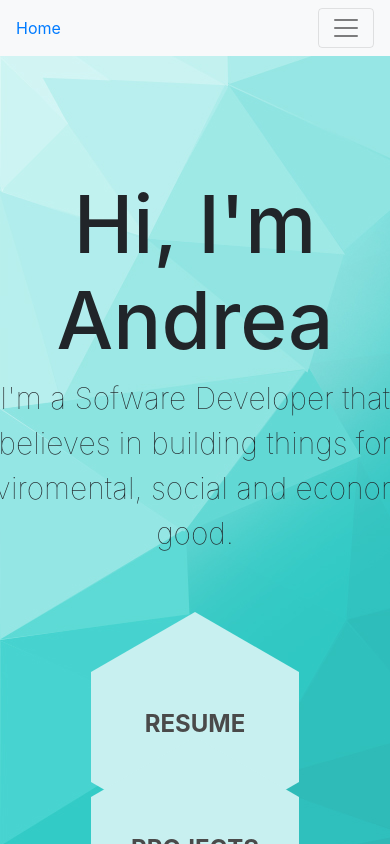
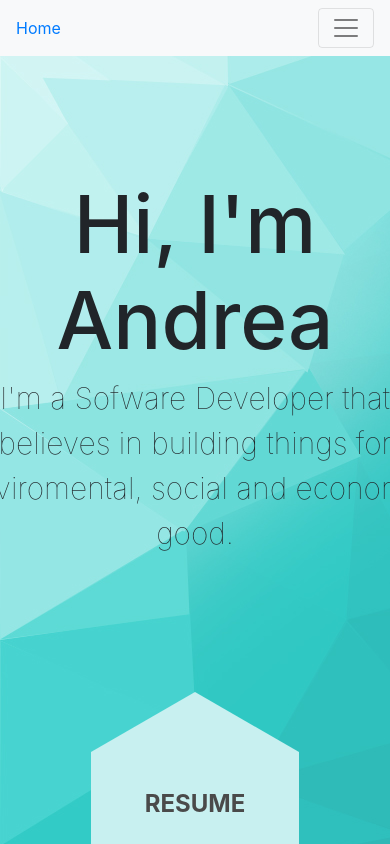
Before and after one commit to anlsim/anlsim.github.io, a React (Create React App) app: page / in a window 390 px wide. Shown: the top 844 px of the page. Built offline with nearby package versions, Linux system fonts and the light colour scheme.

Commit message:
fixed @media Rule for home page

```diff
--- a/src/pages/HomePage.js
+++ b/src/pages/HomePage.js
@@ -11,8 +11,10 @@ const HomePage = () => {
                 <p className= 'text-description'>I'm a Sofware Developer that believes in building things for enviromental, social and economic good.</p>
             </div>
 
+            <div>
+                <DirectoryMenu/>
+            </div>
 
-            <DirectoryMenu/>
 
 
         </div>
--- a/src/styles/MenuItem.scss
+++ b/src/styles/MenuItem.scss
@@ -1,3 +1,5 @@
+
+
 .hex:before {
     content: "";
     width: 0; height: 0;
@@ -18,11 +20,30 @@
     align-items: center;
     margin: 0 7.5px 15px;
 
+
     &:hover {
         cursor: pointer;
         & .content {
             opacity: 0.5;
           }
+    }
+    &:before {
+        content: "";
+        width: 0; height: 0;
+        border-bottom: 60px solid rgb(200, 240, 240);;
+        border-left: 104px solid transparent;
+        border-right: 104px solid transparent;
+        position: absolute;
+        top: -60px;
+    }
+    &:after {
+        content: "";
+        width: 0;
+        position: absolute;
+        bottom: -60px;
+        border-top: 60px solid rgb(200, 240, 240);;
+        border-left: 104px solid transparent;
+        border-right: 104px solid transparent;
     }
     .content{
         height: 90px;
@@ -41,14 +62,15 @@
             color: #4a4a4a;
         }
     }
+
+
+
+
+
 }
 
-.hex:after {
-    content: "";
-    width: 0;
-    position: absolute;
-    bottom: -60px;
-    border-top: 60px solid rgb(200, 240, 240);;
-    border-left: 104px solid transparent;
-    border-right: 104px solid transparent;
-}
+@media only screen and (max-width: 850px) {
+    .hex {
+      margin: 80px 80px 80px 80px;
+    }
+  }
```
Also changed, not shown: 1 other file (tests, documents, lock files or other folders).
